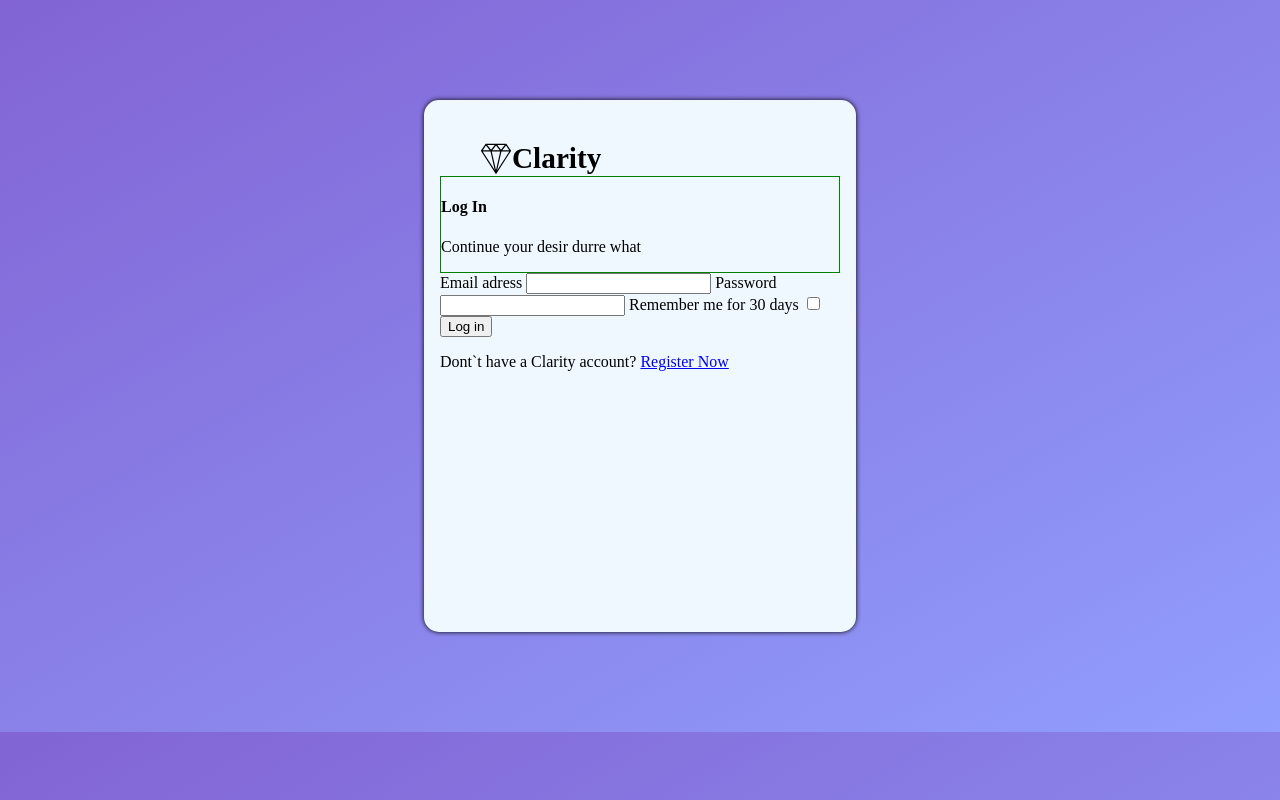
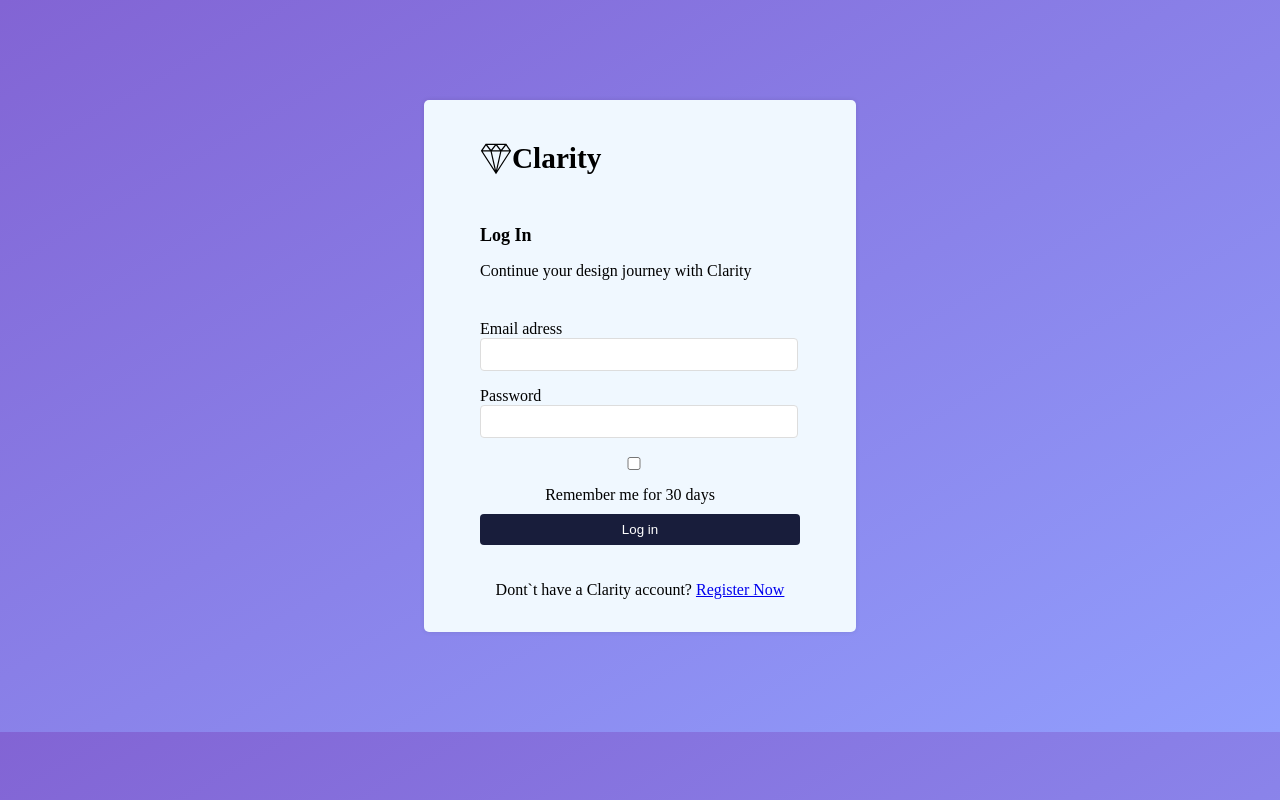
Before and after one commit to GustavoMuraroGonzales/Desafio, a plain HTML site: page index.html in a window 1280 px wide. Drawn offline with Linux system fonts and the light colour scheme.

Commit message:
Adicionada dimensões nos elementos

```diff
--- a/estilo.css
+++ b/estilo.css
@@ -7,8 +7,8 @@ body {
     height: 500px;
     padding: 16px;
     background-color: aliceblue;
-    box-shadow: 0px 0px 5px 0px rgba(0,0,0,1);
-    border-radius: 15px;
+    box-shadow: 0px 0px 5px 0px rgba(0,0,0,0.1);
+    border-radius: 5px;
     margin: 100px auto;
 }
 
@@ -24,5 +24,56 @@ body {
 }
 
 .tituloesubtitulo {
-    border: 1px solid green;
+    text-align: left;
+    margin-left: 40px;
+    margin-top: 25px;
 }
+
+ .tituloesubtitulo h4 {
+    display: inline-block;
+    position: relative;
+    margin-bottom: 0;
+    font-size: 18px;
+ }
+
+ input {
+    margin-bottom: 16px;
+    padding: 8px;
+    border: 1px solid #ddd;
+    border-radius: 4px;
+    width: 300px;
+}
+
+.form-login form {
+    margin-left: 40px;
+    display: flex;
+    flex-direction: column;
+    margin-top: 40px;
+}
+
+button {
+    background-color: #181D3B;
+    color: white;
+    padding: 8px;
+    border: none;
+    border-radius: 4px;
+    cursor: pointer;
+    text-align: center;
+    width: 320px;
+    margin-left: 0px;
+    margin-top: 10px;
+}
+
+.forcheckbox {
+   display: inline-block;
+   text-align: center;
+   margin-left: 0px;
+   width: 300px;
+   flex-direction: row;
+}
+
+.createaccount {
+    margin-top: 20px;
+    display: flex;
+    justify-content: center;
+}
--- a/index.html
+++ b/index.html
@@ -18,7 +18,7 @@
         </div>
         <div class="tituloesubtitulo">
             <h4>Log In</h4>
-            <p>Continue your desir durre what</p>
+            <p>Continue your design journey with Clarity</p>
         </div>
         <div class="form-login">
             <form>
@@ -26,11 +26,14 @@
                 <input type="email" id="email" required>
                 <label for="password">Password</label>
                 <input type="password" id="password" required>
-                <label for="checkbox">Remember me for 30 days</label>
-                <input type="checkbox" id="checkbox">
+                <div class="forcheckbox">
+                    <input type="checkbox" id="checkbox">
+                    <label for="checkbox">Remember me for 30 days</label>
+                </div>
                 <button type="submit">Log in</button>
+        </div>
             </form>
-        </div>
+
         <div class="createaccount">
             <p>Dont`t have a Clarity account? <a class="Registernowlink" href="register.html">Register Now</a></p>
         </div>
```
